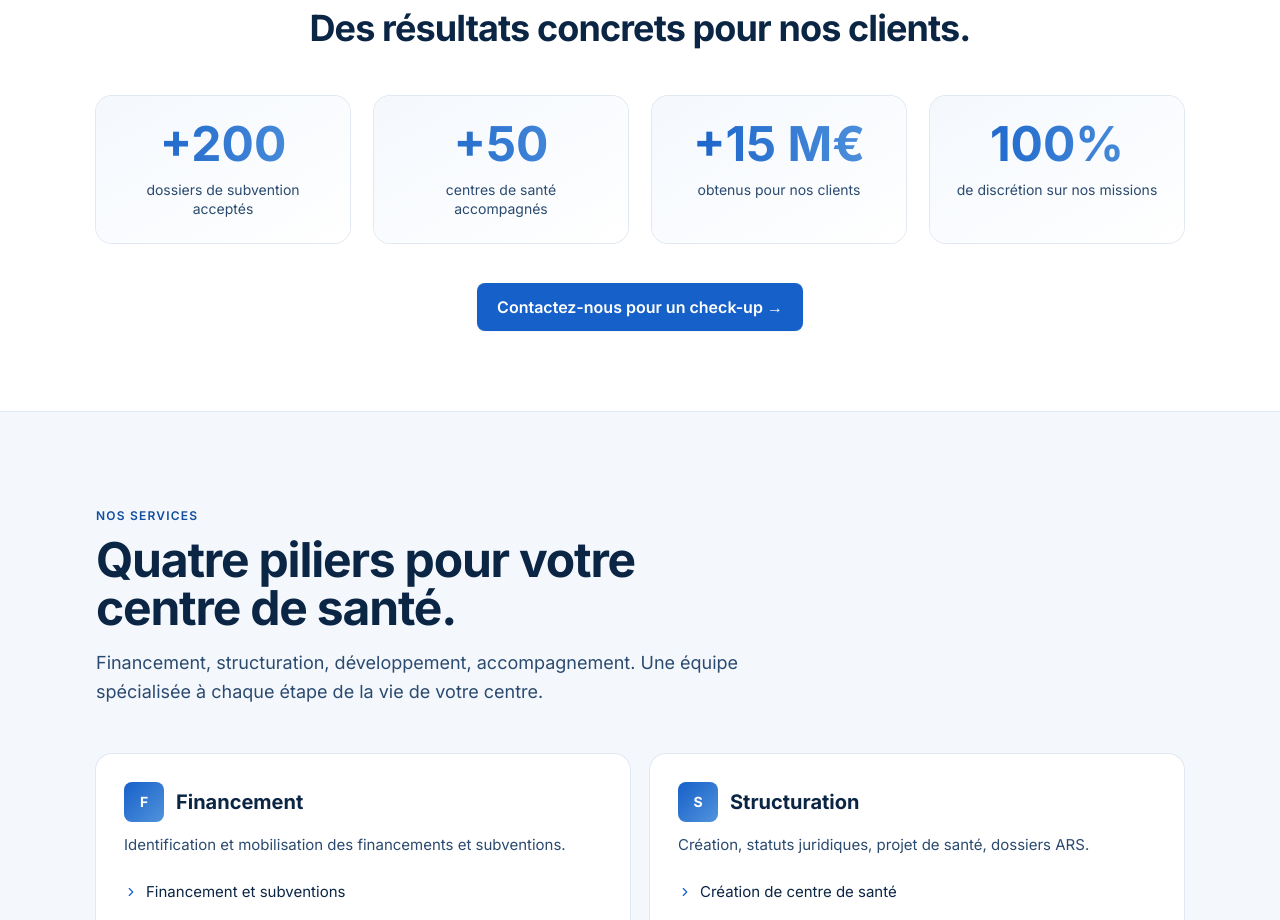
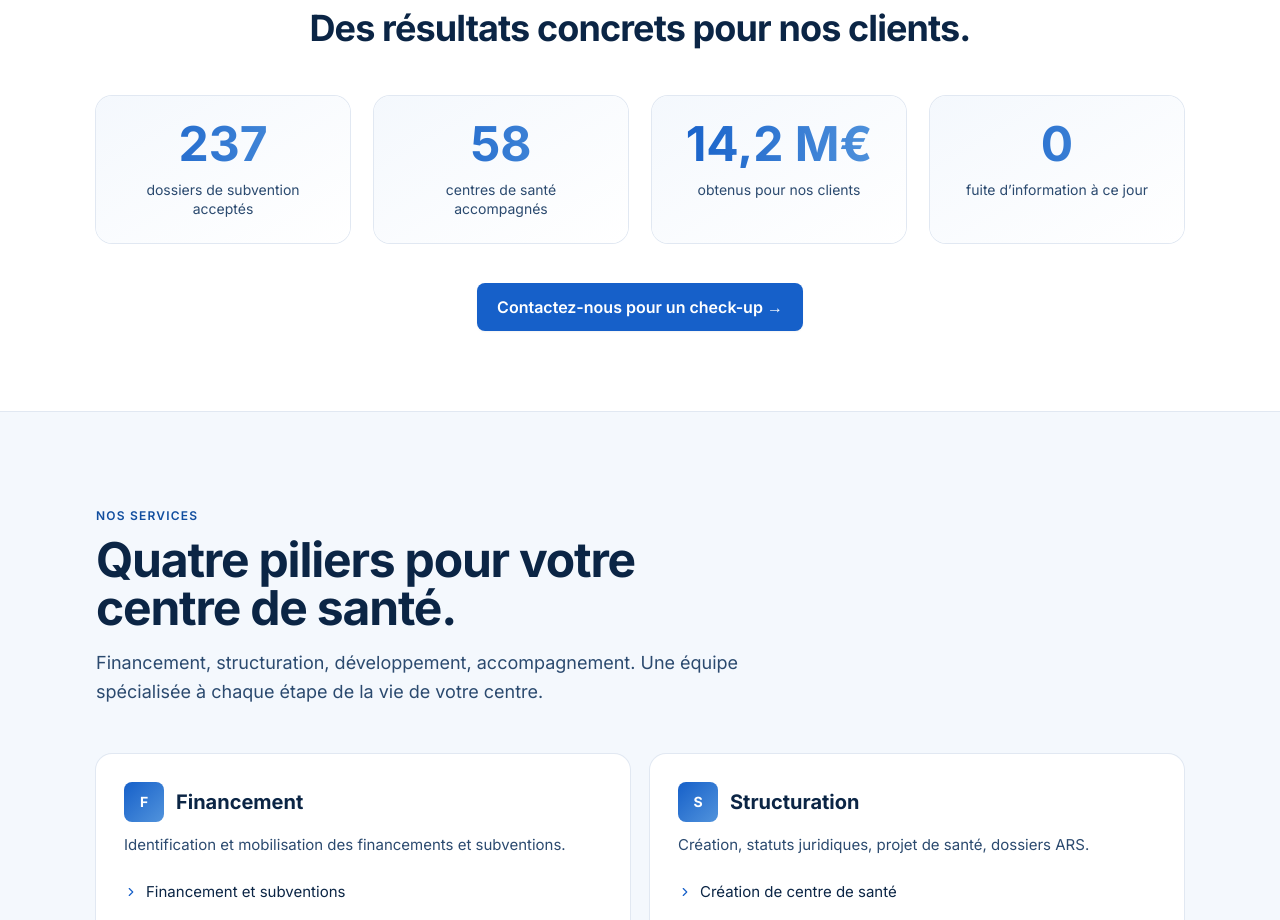
Before and after one commit to sbbb-git/Subv, a Next.js app: page / in a window 1280 px wide. Shown: the part 1340-2260 px from the top of the page. Built offline with nearby package versions, Linux system fonts and the light colour scheme.

Commit message:
ui: chiffres réalisations moins ronds (237 / 58 / 14,2 M€ / 0 fuite)

```diff
--- a/app/page.tsx
+++ b/app/page.tsx
@@ -158,10 +158,10 @@ export default function HomePage() {
 
           <div className="mt-12 grid grid-cols-2 lg:grid-cols-4 gap-6">
             {[
-              { n: "+200", l: "dossiers de subvention acceptés" },
-              { n: "+50", l: "centres de santé accompagnés" },
-              { n: "+15 M€", l: "obtenus pour nos clients" },
-              { n: "100%", l: "de discrétion sur nos missions" },
+              { n: "237", l: "dossiers de subvention acceptés" },
+              { n: "58", l: "centres de santé accompagnés" },
+              { n: "14,2 M€", l: "obtenus pour nos clients" },
+              { n: "0", l: "fuite d’information à ce jour" },
             ].map((r) => (
               <div key={r.l} className="rounded-2xl bg-gradient-to-br from-soft to-white ring-1 ring-line p-6 text-center">
                 <div className="text-4xl md:text-5xl font-bold bg-gradient-to-r from-accent-600 to-accent-400 bg-clip-text text-transparent">{r.n}</div>
```
Also changed, not shown: 1 other file (tests, documents, lock files or other folders).
